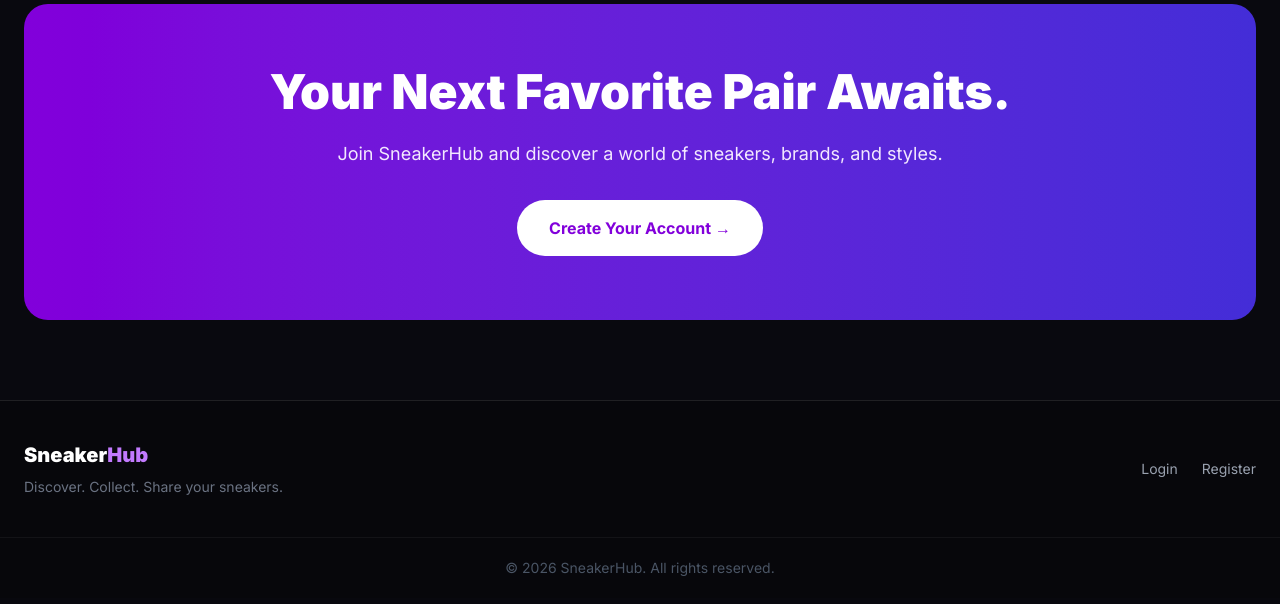
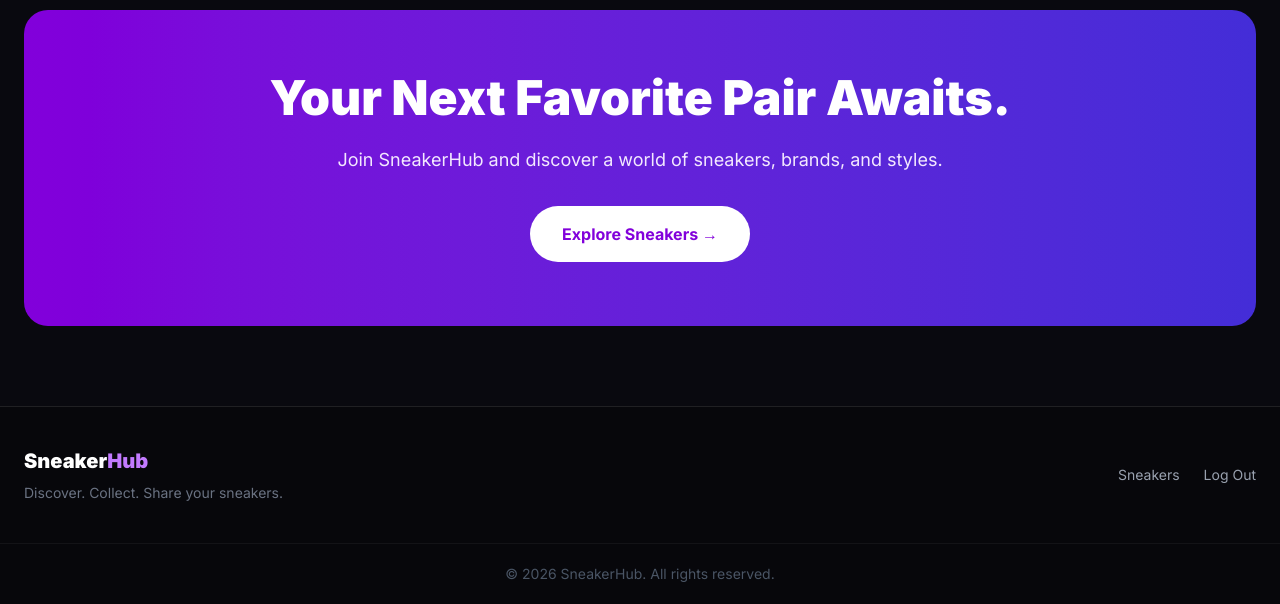
Before and after one commit to sais27160-design/sneaker-hub, a Laravel app: page / in a window 1280 px wide. Shown: the part 2147-2751 px from the top of the page. Before the commit the page ends 2723 px from the top, so only its background shows below. Run offline with Laravel 12, Linux system fonts and the light colour scheme; a user stored in the database is signed in; data comes from the database, SQL or seed files in the repository; style sheets or scripts are compiled from the project's sources.

Commit message:
Update welcome.blade.php
make it unclickable to user profile

```diff
--- a/resources/views/welcome.blade.php
+++ b/resources/views/welcome.blade.php
@@ -1,5 +1,3 @@
-
-@vite(['resources/css/app.css'])
 <!DOCTYPE html>
 <html lang="en">
 <head>
@@ -41,15 +39,34 @@
             <!-- Authentication buttons -->
             <div class="flex items-center gap-3">
 
-                <a href="/login"
+                @guest
+                    <a href="{{ route('login') }}"
                        class="hidden rounded-full px-5 py-2.5 text-sm font-semibold transition hover:bg-white/10 sm:block">
                         Login
                     </a>
 
-                <a href="/register"
+                    <a href="{{ route('register') }}"
                        class="rounded-full bg-purple-600 px-5 py-2.5 text-sm font-bold transition hover:bg-purple-500">
                         Sign Up
                     </a>
+                @else
+                    <div class="flex items-center gap-2 rounded-full border border-white/20 px-3 py-1.5">
+                        <span class="flex h-8 w-8 items-center justify-center rounded-full bg-purple-600 text-sm font-bold text-white">
+                            {{ strtoupper(substr(auth()->user()->name, 0, 1)) }}
+                        </span>
+                        <span class="max-w-32 truncate text-sm font-semibold text-white">
+                            {{ auth()->user()->name }}
+                        </span>
+                    </div>
+
+                    <form method="POST" action="{{ route('logout') }}">
+                        @csrf
+                        <button type="submit"
+                                class="rounded-full border border-red-500/40 px-5 py-2.5 text-sm font-semibold text-red-400 transition hover:bg-red-500 hover:text-white">
+                            Log Out
+                        </button>
+                    </form>
+                @endguest
 
             </div>
 
@@ -255,7 +272,7 @@
 
                                 <span class="text-lg font-bold">Explore</span>
 
-                                <a href="/login"
+                                <a href="{{ route('sneakers.index') }}"
                                    class="rounded-full bg-white/10 px-5 py-2 text-sm font-semibold transition hover:bg-purple-600">
                                     View →
                                 </a>
@@ -292,7 +309,7 @@
 
                                 <span class="text-lg font-bold">Explore</span>
 
-                                <a href="/login"
+                                <a href="{{ route('sneakers.index') }}"
                                    class="rounded-full bg-white/10 px-5 py-2 text-sm font-semibold transition hover:bg-purple-600">
                                     View →
                                 </a>
@@ -362,10 +379,17 @@
                     brands, and styles.
                 </p>
 
-                <a href="/register"
+                @guest
+                    <a href="{{ route('register') }}"
                        class="mt-8 inline-block rounded-full bg-white px-8 py-4 font-bold text-purple-700 transition hover:-translate-y-1 hover:bg-gray-100">
                         Create Your Account →
                     </a>
+                @else
+                    <a href="{{ route('sneakers.index') }}"
+                       class="mt-8 inline-block rounded-full bg-white px-8 py-4 font-bold text-purple-700 transition hover:-translate-y-1 hover:bg-gray-100">
+                        Explore Sneakers →
+                    </a>
+                @endguest
 
             </div>
 
@@ -389,15 +413,28 @@
                 </p>
             </div>
 
-            <div class="flex gap-6 text-sm text-gray-400">
+            <div class="flex items-center gap-6 text-sm text-gray-400">
 
-                <a href="/login" class="transition hover:text-white">
+                @guest
+                    <a href="{{ route('login') }}" class="transition hover:text-white">
                         Login
                     </a>
 
-                <a href="/register" class="transition hover:text-white">
+                    <a href="{{ route('register') }}" class="transition hover:text-white">
                         Register
                     </a>
+                @else
+                    <a href="{{ route('sneakers.index') }}" class="transition hover:text-white">
+                        Sneakers
+                    </a>
+
+                    <form method="POST" action="{{ route('logout') }}">
+                        @csrf
+                        <button type="submit" class="transition hover:text-white">
+                            Log Out
+                        </button>
+                    </form>
+                @endguest
 
             </div>
 
```
Lines whose indentation alone changed are shown as unchanged.
